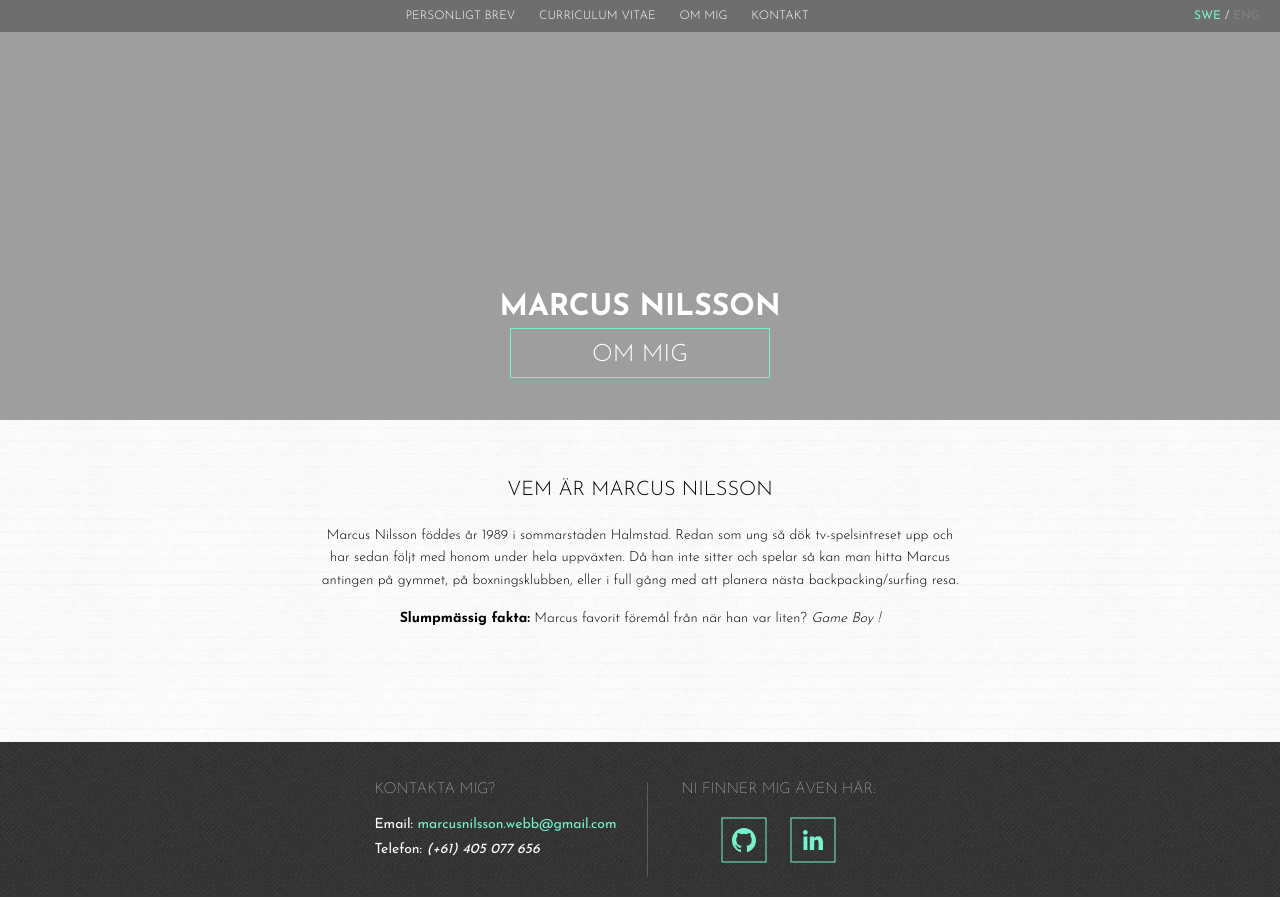
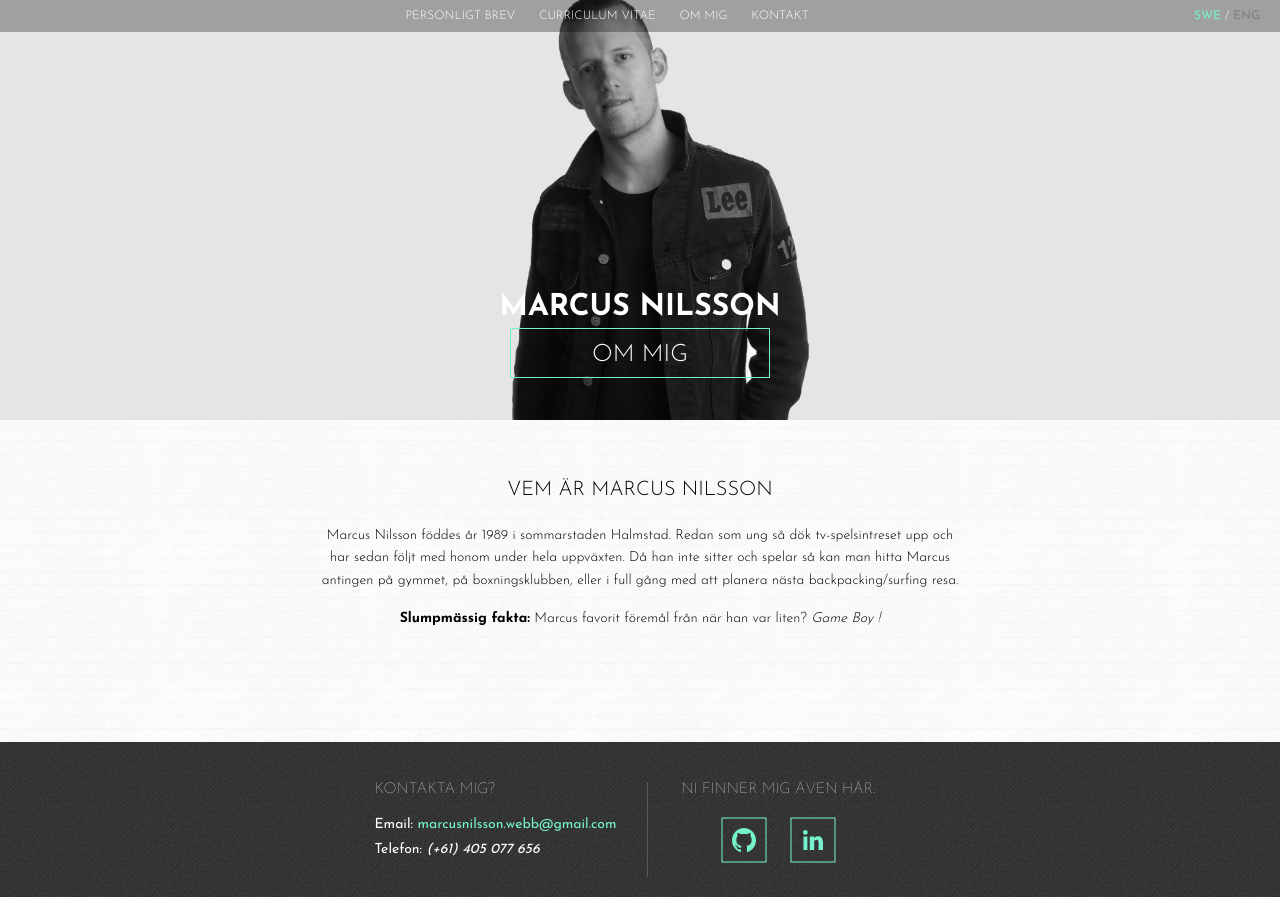
Before and after one commit to Zyntox/Zyntox.github.io, a Jekyll site: the page built from about-me.html, in a window 1280 px wide. Built offline with Jekyll 4.4.1, drawn with Linux system fonts in a browser that asks for light colours.

Commit message:
Adds a new picture with les 'DPI.'

```diff
--- a/_sass/layout.scss
+++ b/_sass/layout.scss
@@ -90,7 +90,7 @@
 #header--aboutMe{
     background-color: #151515;
 
-    background-image: url('../assets/img/hp2.jpg');
+    background-image: url('../assets/img/hp3.jpg');
     background-size:cover;
     background-repeat: none;
 
```
Also changed, not shown: assets/img/hp3.jpg (added).
